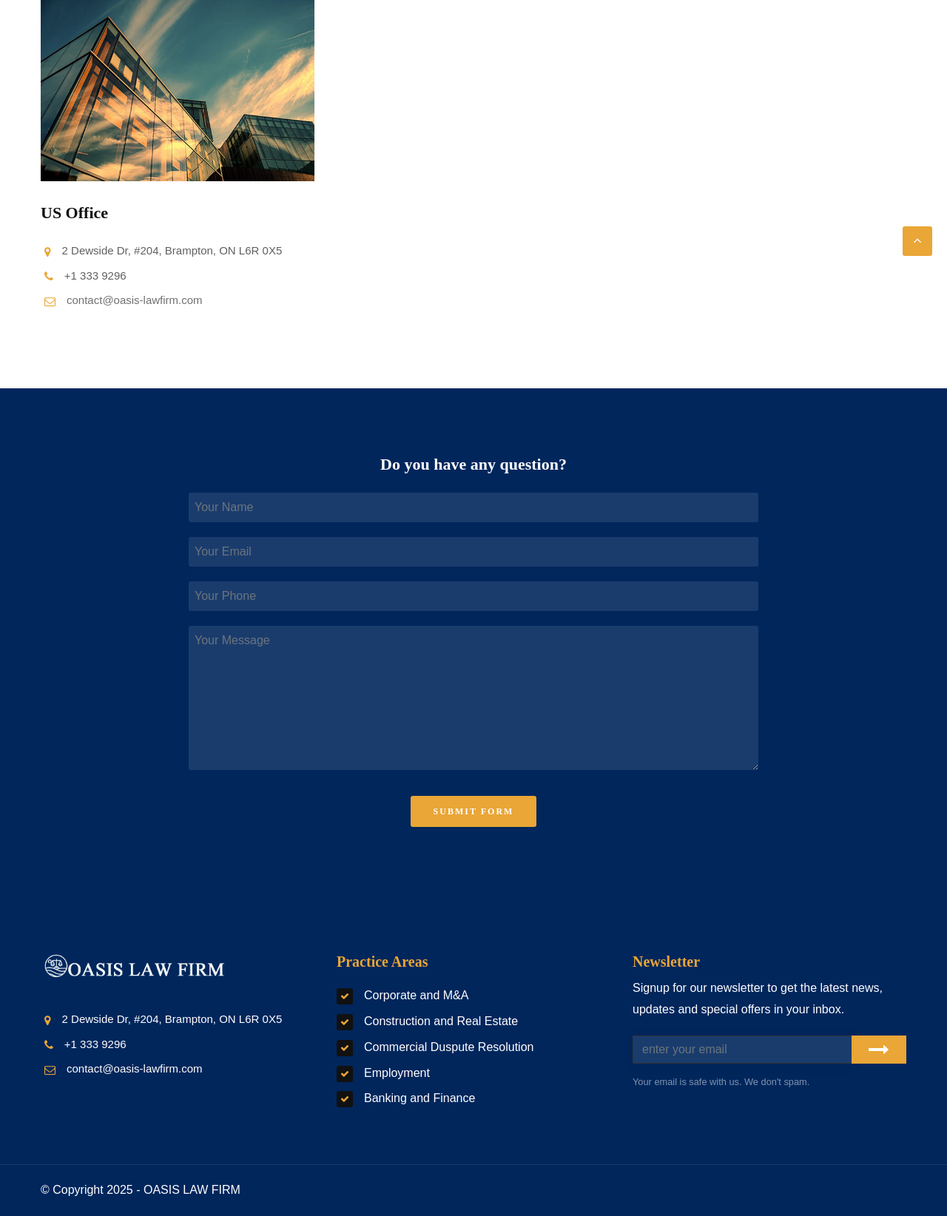
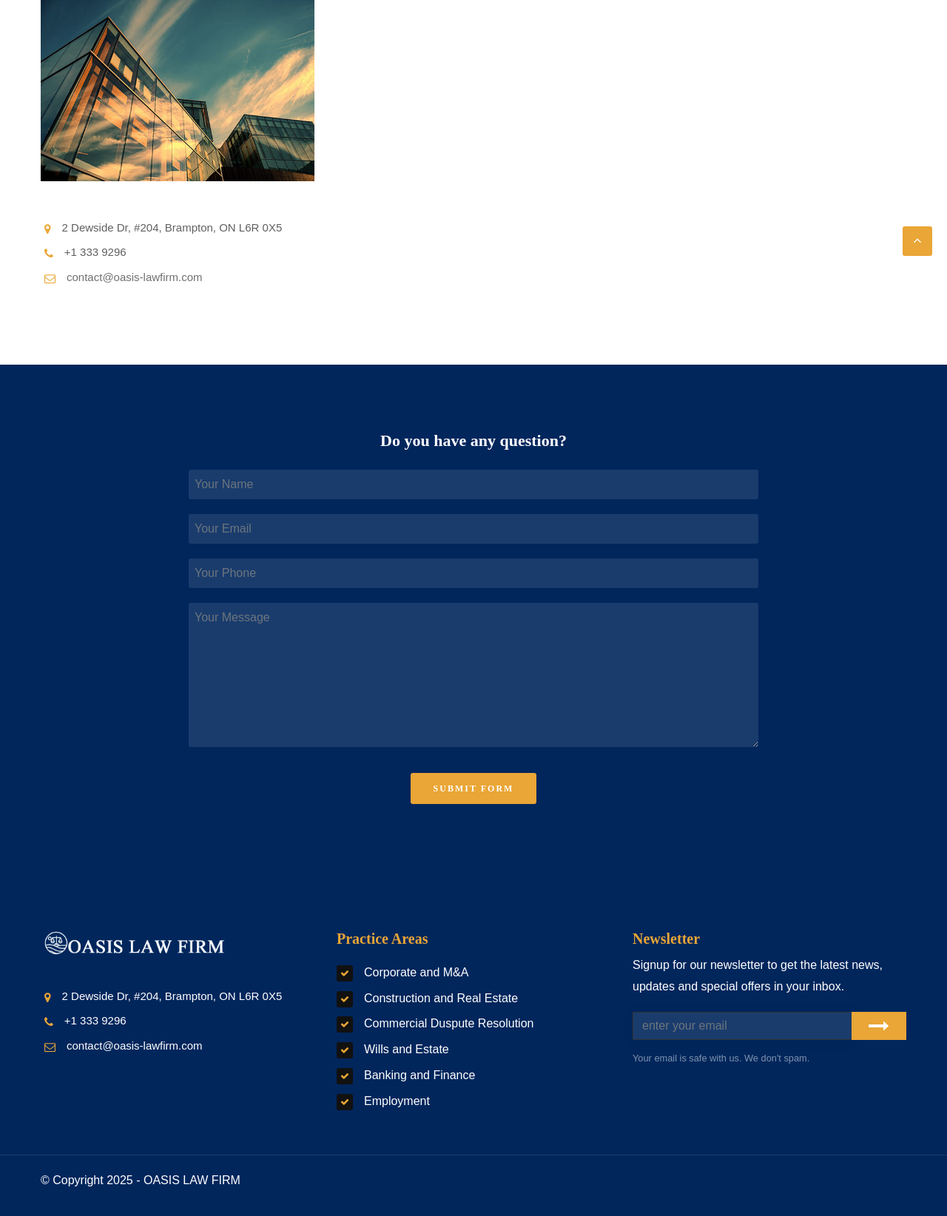
Before and after one commit to nephygthk/oasislawfirm, a Django app: page /contact-us in a window 1280 px wide. Shown: the part 494-2138 px from the top of the page at 74% size. Run offline with Django 5.2, Linux system fonts and the light colour scheme; some libraries are stand-ins or nearby versions.

Commit message:
edited the contact page and added will andetate in footer practice area

```diff
--- a/templates/frontend/contact.html
+++ b/templates/frontend/contact.html
@@ -26,7 +26,7 @@
             <div class="row">
                 <div class="col-md-4">
                     <img src="{% static 'frontend/images/misc/p1.jpg' %}" alt="" class="img-fluid mb30">
-                    <h3>US Office</h3>
+                    <!-- <h3>US Office</h3> -->
                     <address class="s1">
                         <span><i class="id-color fa fa-map-marker fa-lg"></i>2 Dewside Dr, #204, Brampton, ON L6R
                             0X5</span>
--- a/templates/frontend/include/footer.html
+++ b/templates/frontend/include/footer.html
@@ -20,8 +20,9 @@
                     <li>Corporate and M&A</li>
                     <li>Construction and Real Estate</li>
                     <li>Commercial Duspute Resolution</li>
+                    <li>Wills and Estate</li>
+                    <li>Banking and Finance</li>
                     <li>Employment</li>
-                    <li>Banking and Finance</li>
                 </ul>
             </div>
             <div class="col-lg-4">
```
